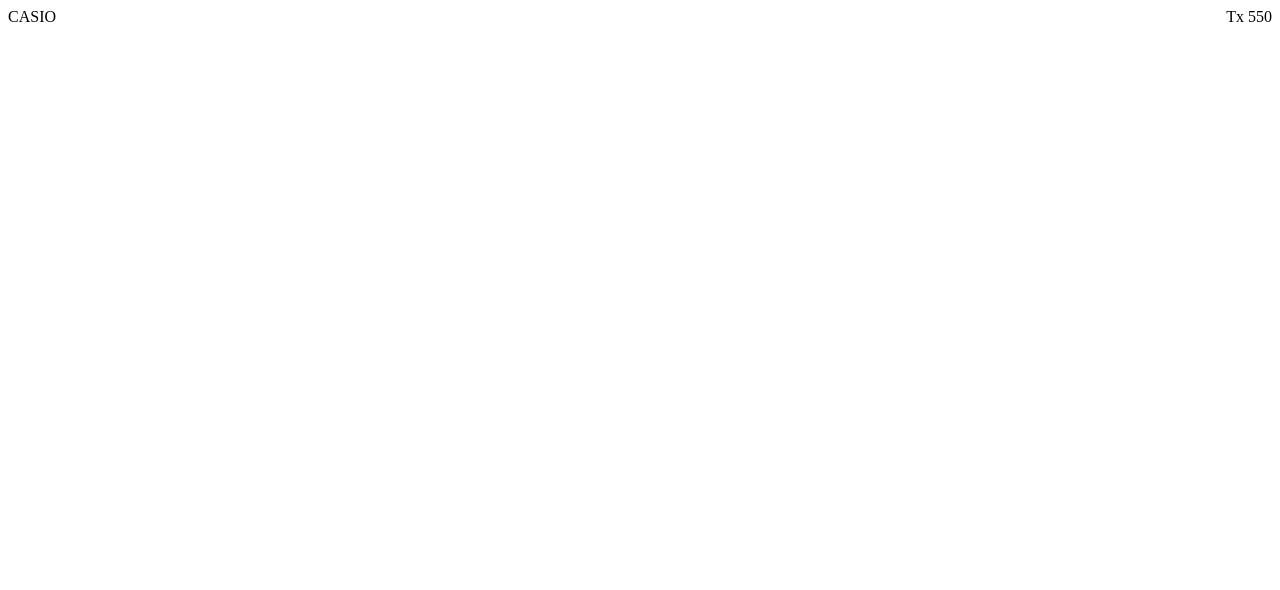
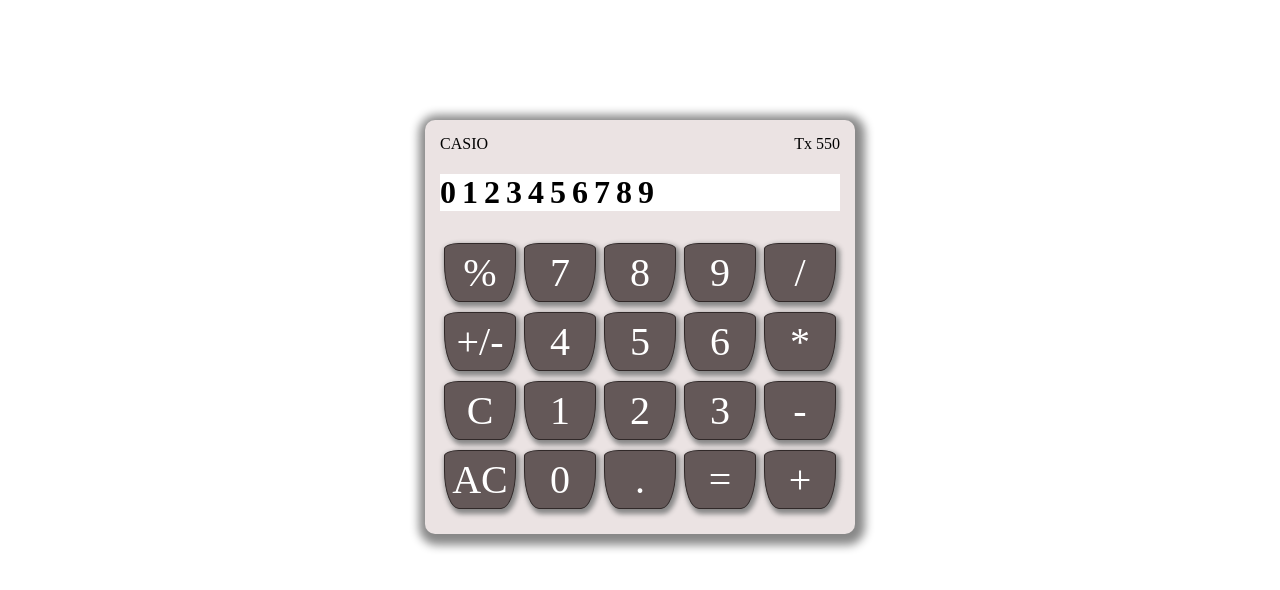
Before and after one commit to polyhistor2050/Calculator, a plain HTML site: page index.html in a window 1280 px wide. Drawn offline with Linux system fonts and the light colour scheme.

Commit message:
style the calculator keypad

```diff
--- a/index.html
+++ b/index.html
@@ -8,15 +8,46 @@
     <link rel="stylesheet" href="style.css">
 </head>
 <body>
+    <div class="calculator">
         <div class="title">
             <span>CASIO</span>
             <span>Tx 550</span>
         </div>
         <div class="screen">
-
+            <h1 class="number">0123456789</h1>
         </div>
         <div class="keypad">
-
+            <div class="keys">
+                <div class="key">%</div>
+                <div class="key">+/-</div>
+                <div class="key">C</div>
+                <div class="key">AC</div>
+            </div>
+            <div class="keys">
+                <div class="key">7</div>
+                <div class="key">4</div>
+                <div class="key">1</div>
+                <div class="key">0</div>
+            </div>
+            <div class="keys">
+                <div class="key">8</div>
+                <div class="key">5</div>
+                <div class="key">2</div>
+                <div class="key">.</div>
+            </div>
+            <div class="keys">
+                <div class="key">9</div>
+                <div class="key">6</div>
+                <div class="key">3</div>
+                <div class="key">=</div>
+            </div>
+            <div class="keys">
+                <div class="key">/</div>
+                <div class="key">*</div>
+                <div class="key">-</div>
+                <div class="key" >+</div>
+            </div>
+        </div>
     </div>
 </body>
 </html>
--- a/style.css
+++ b/style.css
@@ -2,3 +2,39 @@
     display: flex;
     justify-content: space-between;
 }
+.calculator{
+    background-color: rgb(235, 227, 227);
+    width: 100%;
+    max-width: 400px;
+    margin: 120px auto 0 auto;
+    padding: 15px;
+    border-radius: 10px;
+    box-shadow: 2px 3px 10px 8px #888888;
+}
+.screen{
+    background-color: white;
+}
+.number{
+    letter-spacing: 6px;
+}
+
+.keypad{
+    display: flex;
+    justify-content: space-around;
+}
+.key{
+    border: 1px solid rgb(49, 41, 41);
+    font-size: 40px;
+    padding: 5px;
+    background-color: rgb(100, 88, 88);
+    margin: 10px 0;
+    border-radius: 15px / 10% 10% 65% 65%;
+    text-align: center;
+    min-width: 60px;
+    box-shadow: 2px 3px 5px 2px #888888;
+    color: white;
+}
+.key:hover{
+    background-color: #2a2929;
+    color: #ffffff;
+}
```
Lines whose indentation alone changed are shown as unchanged.
